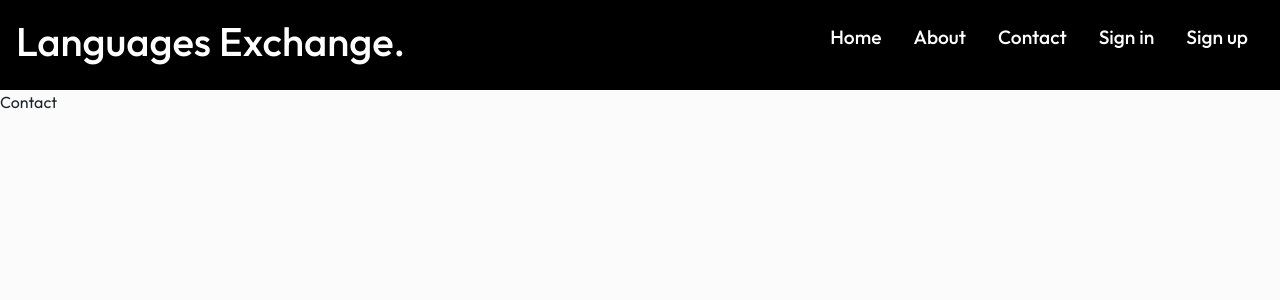
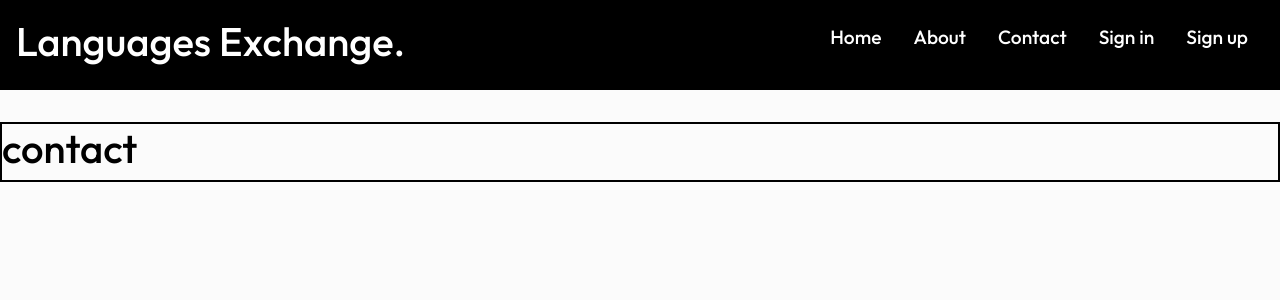
Before and after one commit to levilu800b/DALR-Language-Exchange, a React (Create React App) app in the folder client/: page /contact in a window 1280 px wide. Shown: the top 300 px of the page. Built offline with nearby package versions, Linux system fonts and the light colour scheme; no server answers.

Commit message:
add the form

```diff
--- a/client/src/components/Contact/Contact.css
+++ b/client/src/components/Contact/Contact.css
@@ -0,0 +1,4 @@
+.cont{
+    border: 2px solid black;
+margin-top: 2rem;
+}
--- a/client/src/components/Contact/Contact.js
+++ b/client/src/components/Contact/Contact.js
@@ -1,9 +1,42 @@
 import React from "react";
+import { Button, Form, Input, InputNumber } from "antd";
+import "./Contact.css";
+const layout = {
+  labelCol: { span: 8 },
+  wrapperCol: { span: 16 },
+};
 
+/* eslint-disable no-template-curly-in-string */
+const validateMessages = {
+  required: "${label} is required!",
+  types: {
+    email: "${label} is not a valid email!",
+    number: "${label} is not a valid number!",
+  },
+  number: {
+    range: "${label} must be between ${min} and ${max}",
+  },
+};
+/* eslint-enable no-template-curly-in-string */
+
+const onFinish = (values, any) => {
+  console.log(values);
+};
 const Contact = () => {
   return (
-    <div>Contact</div>
-  );
+    <div className="cont">
+      <h1 style={{ color :"black" }}>contact</h1>
+  <Form
+    {...layout}
+    name="nest-messages"
+    onFinish={onFinish}
+    style={{ maxWidth: 600 }}
+    validateMessages={validateMessages}
+  >
+
+  </Form>
+  </div>
+);
 };
 
 export default Contact;
```
